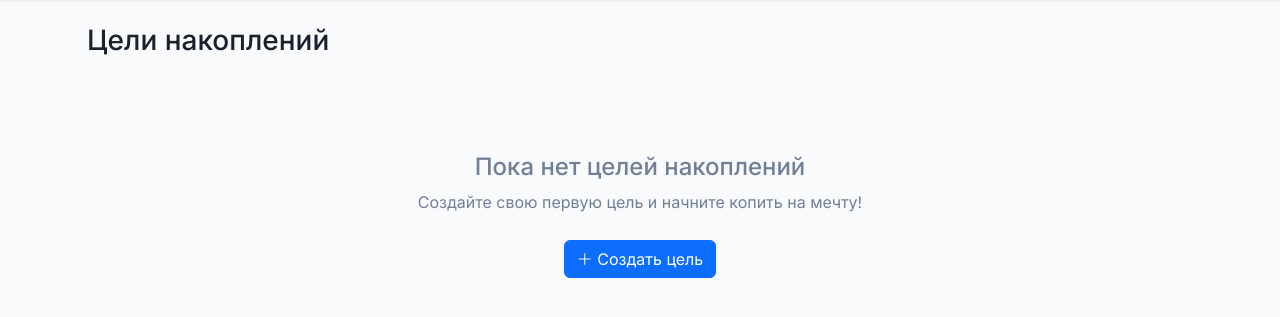
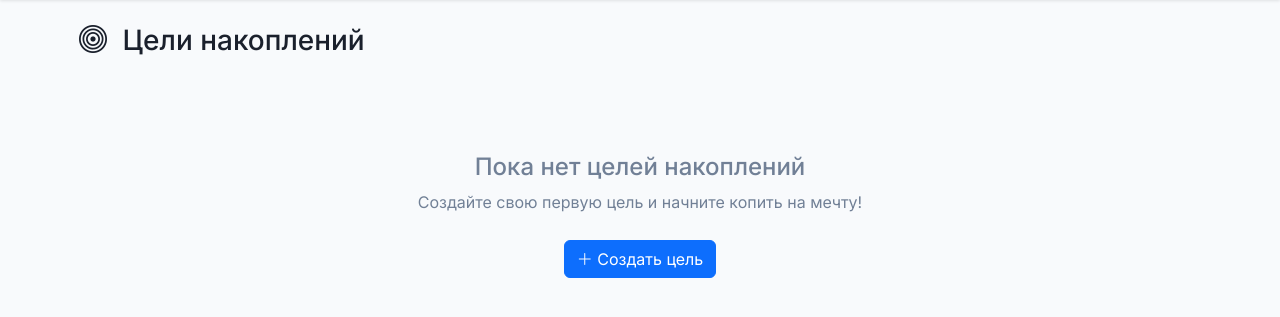
Before and after one commit to Genacvali/crystall-budget, a Flask app: page /goals in a window 1280 px wide; the page is wider, and only the part inside the window is pictured. Shown: the part 79-396 px from the top of that part. Run offline with Flask 3, Linux system fonts and the light colour scheme; the visitor is signed in with stand-in values (Sample User, id 1); data that the repository does not hold is empty; some libraries are stand-ins or nearby versions.

Commit message:
update nginx-crystalbudget.conf and goals.html

```diff
--- a/templates/goals.html
+++ b/templates/goals.html
@@ -7,7 +7,9 @@
     <div class="row">
         <div class="col-12">
             <div class="d-flex justify-content-between align-items-center mb-4">
-                <h1 class="h3 mb-0"><i class="bi bi-target text-primary me-2"></i>Цели накоплений</h1>
+                <h1 class="h3 mb-0">
+                    <i class="bi bi-bullseye text-primary me-2"></i> Цели накоплений
+                </h1>
                 {% if goals and goals|length %}
                 <button class="btn btn-primary btn-sm" data-bs-toggle="modal" data-bs-target="#addGoalModal">
                     <i class="bi bi-plus-lg"></i> Новая цель
```
Also changed, not shown: 1 other file.
